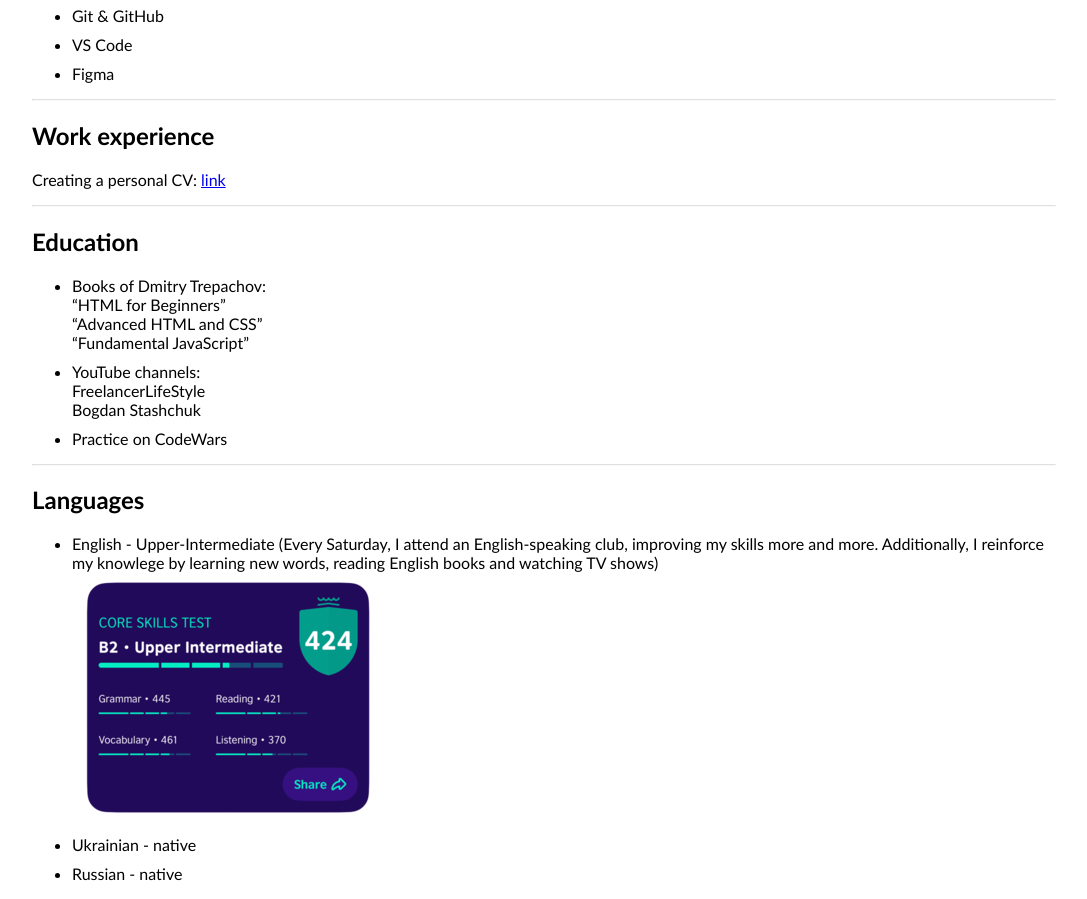
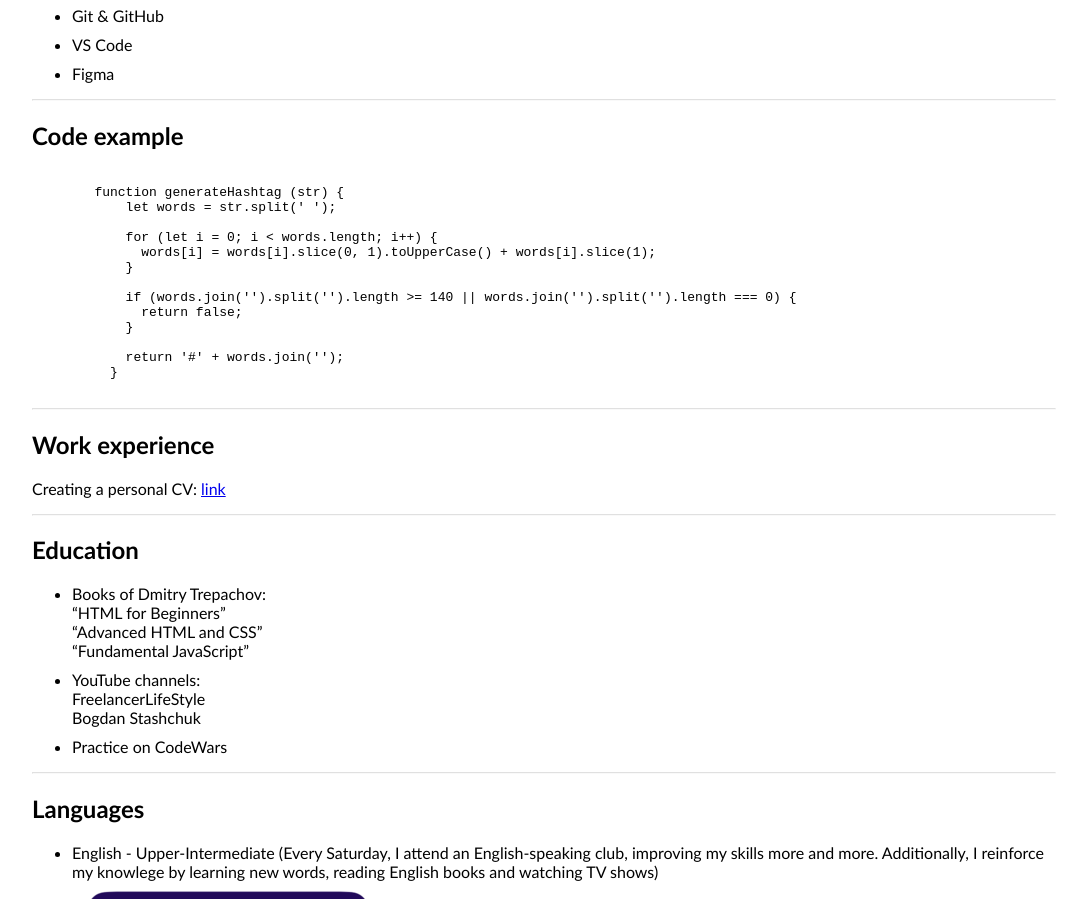
Before and after one commit to filisinia/rsschool-cv, a plain HTML site: page index.html in a window 1280 px wide. Shown: the part 840-1739 px from the top of the page, without its empty margins (96-1183 px from the left). Drawn offline with Linux system fonts and the light colour scheme.

Commit message:
feat: add code block

```diff
--- a/index.html
+++ b/index.html
@@ -26,10 +26,27 @@
         <li>HTML</li>
         <li>CSS (SASS/SCCS, BEM)</li>
         <li>JavaScript</li>
-        <li>Git & GitHub</li>
+        <li>Git &amp GitHub</li>
         <li>VS Code</li>
         <li>Figma</li>
     </ul>
+    <hr>
+    <h2>Code example</h2>
+    <pre><code>
+        function generateHashtag (str) {
+            let words = str.split(' ');
+
+            for (let i = 0; i &lt words.length; i++) {
+              words[i] = words[i].slice(0, 1).toUpperCase() + words[i].slice(1);
+            }
+
+            if (words.join('').split('').length &gt= 140 || words.join('').split('').length === 0) {
+              return false;
+            }
+
+            return '#' + words.join('');
+          }
+    </code></pre>
     <hr>
     <h2>Work experience</h2>
     <p>Creating a personal CV: <a href="https://filisinia.github.io/rsschool-cv/cv">link</a></p>
```
